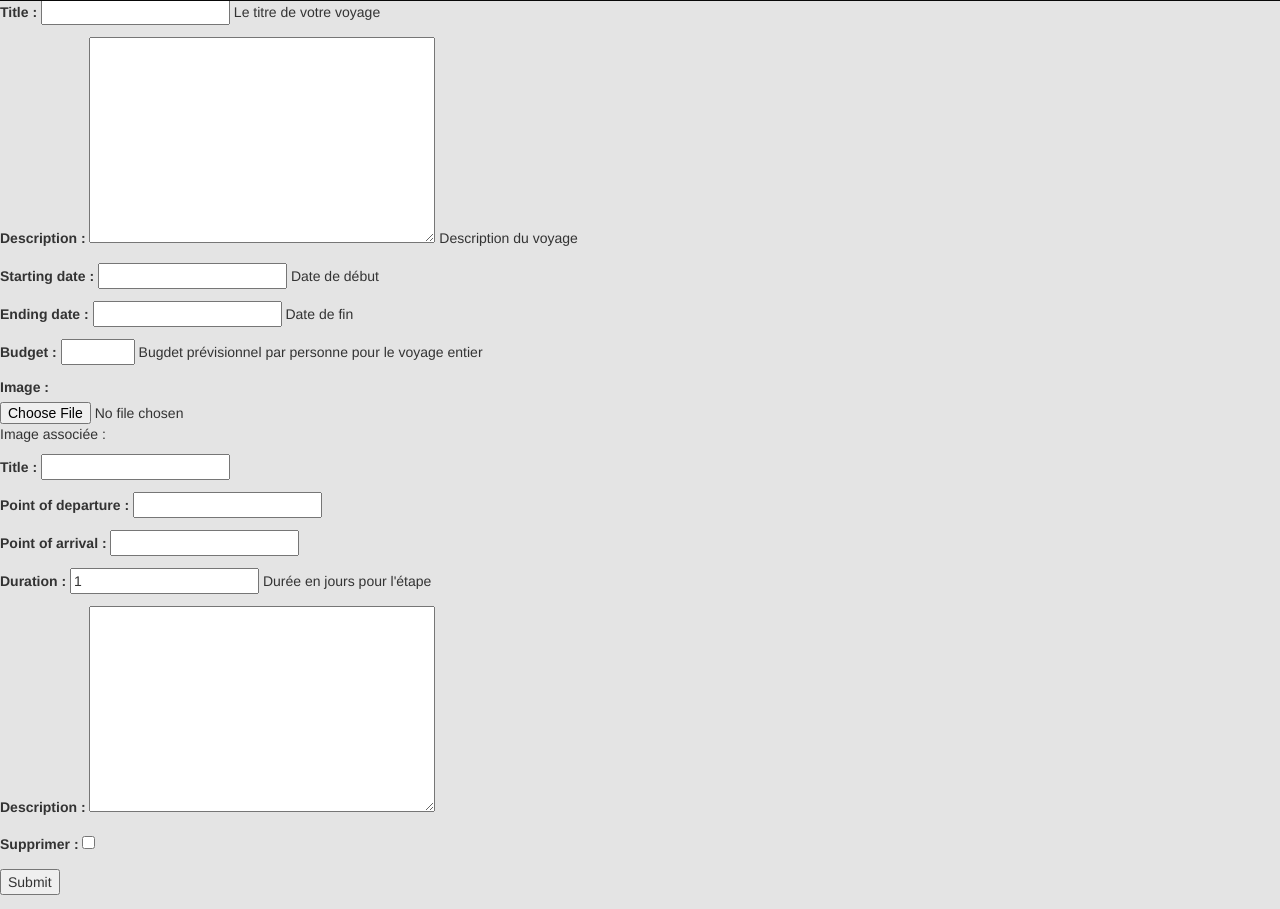
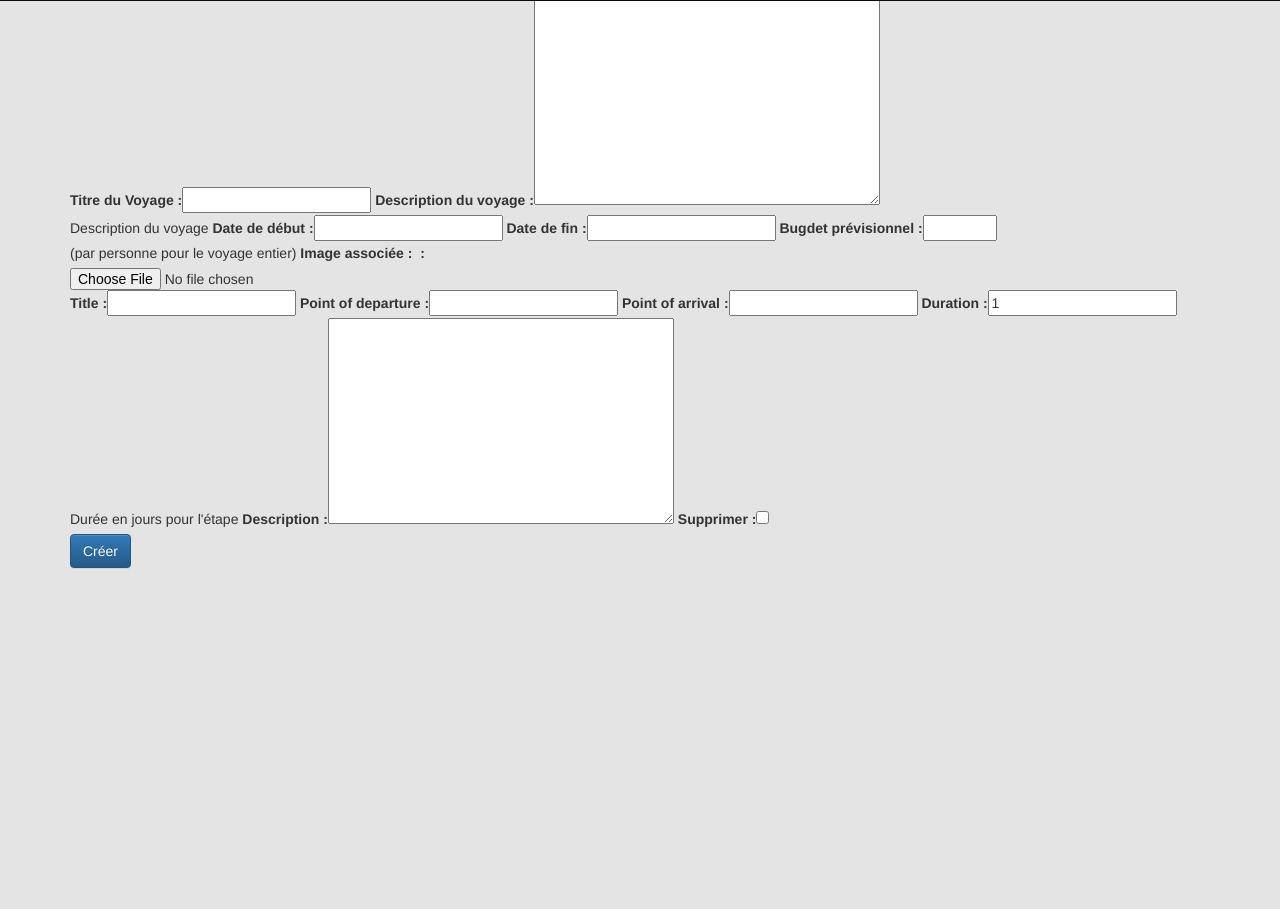
Before and after one commit to julien-monniot/PaaS-Website, a Django app: a page that uses travel/templates/travel/add_travel.html in a window 1280 px wide. Shown: the part 51-960 px from the top of the page. After the commit the page ends 620 px from the top, so only its background shows below. Run offline with Django 3.2, Linux system fonts and the light colour scheme; the visitor is signed in with stand-in values (Sample User, id 1); data that the repository does not hold is empty; some libraries are stand-ins or nearby versions.

Commit message:
A bit of bootstrap-form applied

```diff
--- a/travel/forms.py
+++ b/travel/forms.py
@@ -15,13 +15,13 @@ StageFormSet = inlineformset_factory(
 
 
 class TravelForm(forms.ModelForm):
-    title = forms.CharField(max_length=200, help_text="Le titre de votre voyage")
-    description = forms.CharField(widget=forms.Textarea, max_length=2000, help_text="Description du voyage")
-    starting_date = forms.DateField(help_text="Date de début")
-    ending_date = forms.DateField(help_text="Date de fin")
-    image = forms.ImageField(help_text="Image associée : ")
-    budget = forms.IntegerField(help_text='Bugdet prévisionnel par personne pour le voyage entier', min_value=0,
-                                max_value=1500)
+    title = forms.CharField(max_length=200, label='Titre du Voyage')
+    description = forms.CharField(widget=forms.Textarea, max_length=2000, help_text="Description du voyage", label='Description du voyage')
+    starting_date = forms.DateField(label='Date de début')
+    ending_date = forms.DateField(label='Date de fin')
+    image = forms.ImageField(label='Image associée : ')
+    budget = forms.IntegerField(help_text='(par personne pour le voyage entier)', min_value=0,
+                                max_value=1500, label='Bugdet prévisionnel')
 
     class Meta:
         model = Travel
@@ -29,11 +29,11 @@ class TravelForm(forms.ModelForm):
 
 
 class StageForm(forms.ModelForm):
-    title = forms.CharField(max_length=200)
-    point_of_departure = forms.CharField(max_length=300)
-    point_of_arrival = forms.CharField(max_length=300)
-    duration = forms.IntegerField(help_text='Durée en jours pour l\'étape', max_value=21, min_value=0)
-    description = forms.CharField(widget=forms.Textarea, max_length=2000)
+    title = forms.CharField(max_length=200, label='Nom de l\'étape')
+    point_of_departure = forms.CharField(max_length=300, label='Point de départ')
+    point_of_arrival = forms.CharField(max_length=300, label='Point d\'arrivée')
+    duration = forms.IntegerField(help_text='(en jours)', max_value=21, min_value=0, label='Durée')
+    description = forms.CharField(widget=forms.Textarea, max_length=2000, label='')
 
     class Meta:
         model = Stage
--- a/travel/templates/travel/add_travel.html
+++ b/travel/templates/travel/add_travel.html
@@ -4,11 +4,16 @@
 
 {% block content %}
 
- <form action="." method="post" class="travel_form" enctype="multipart/form-data">
+<div class="container">
+     <form action="." method="post" class="travel_form" enctype="multipart/form-data">
         {% csrf_token %}
-        {{ form.as_p }}
-        {{ stage_formset.as_p }}
-        <input type="submit" name="submit" value="Submit" class="button">
+        {{ form|bootstrap }}
+        {{ stage_formset|bootstrap }}
+        <div class="form-group">
+            <button type="submit" class="btn btn-primary">Créer</button>
+        </div>
   </form>
+</div>
+
 
 {% endblock content %}
```
